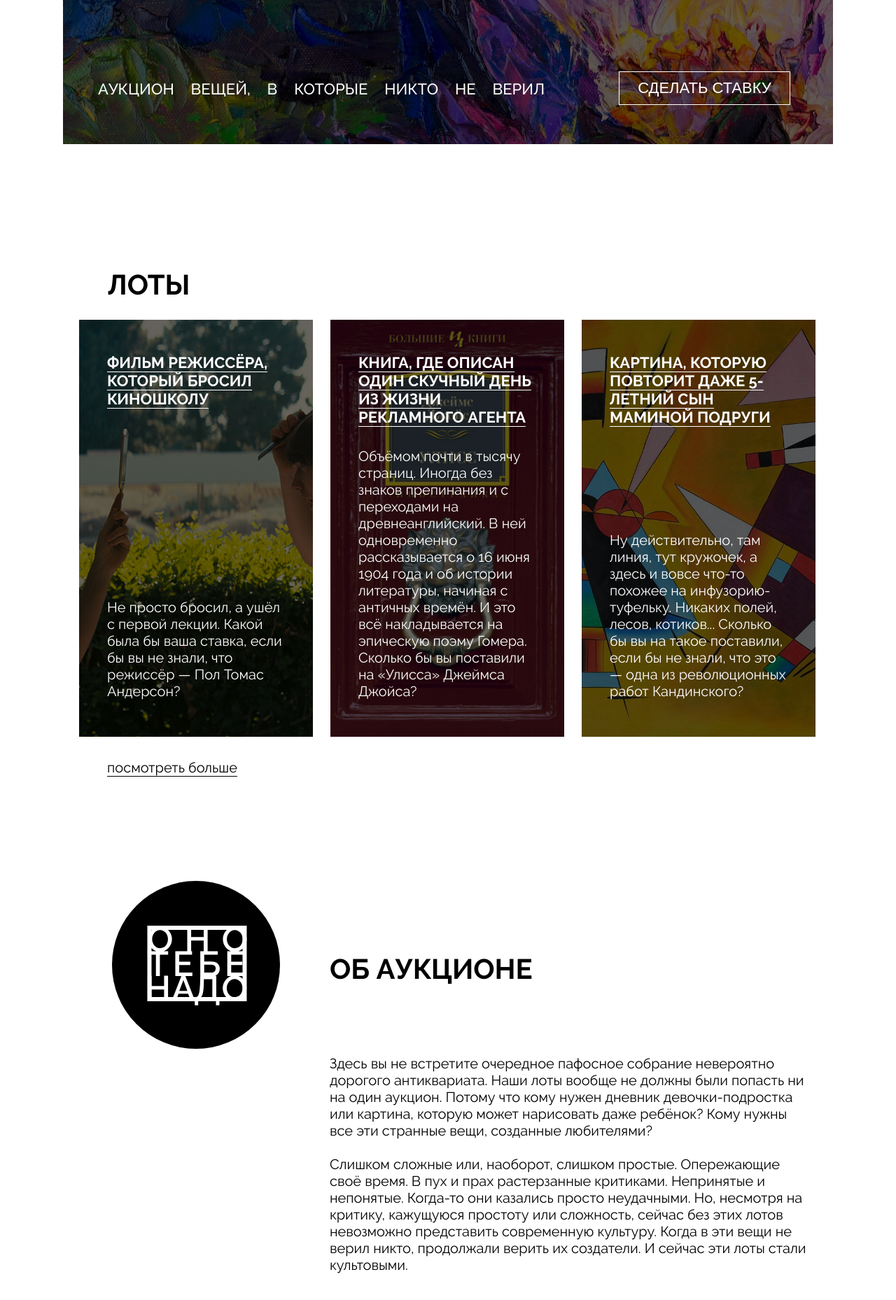
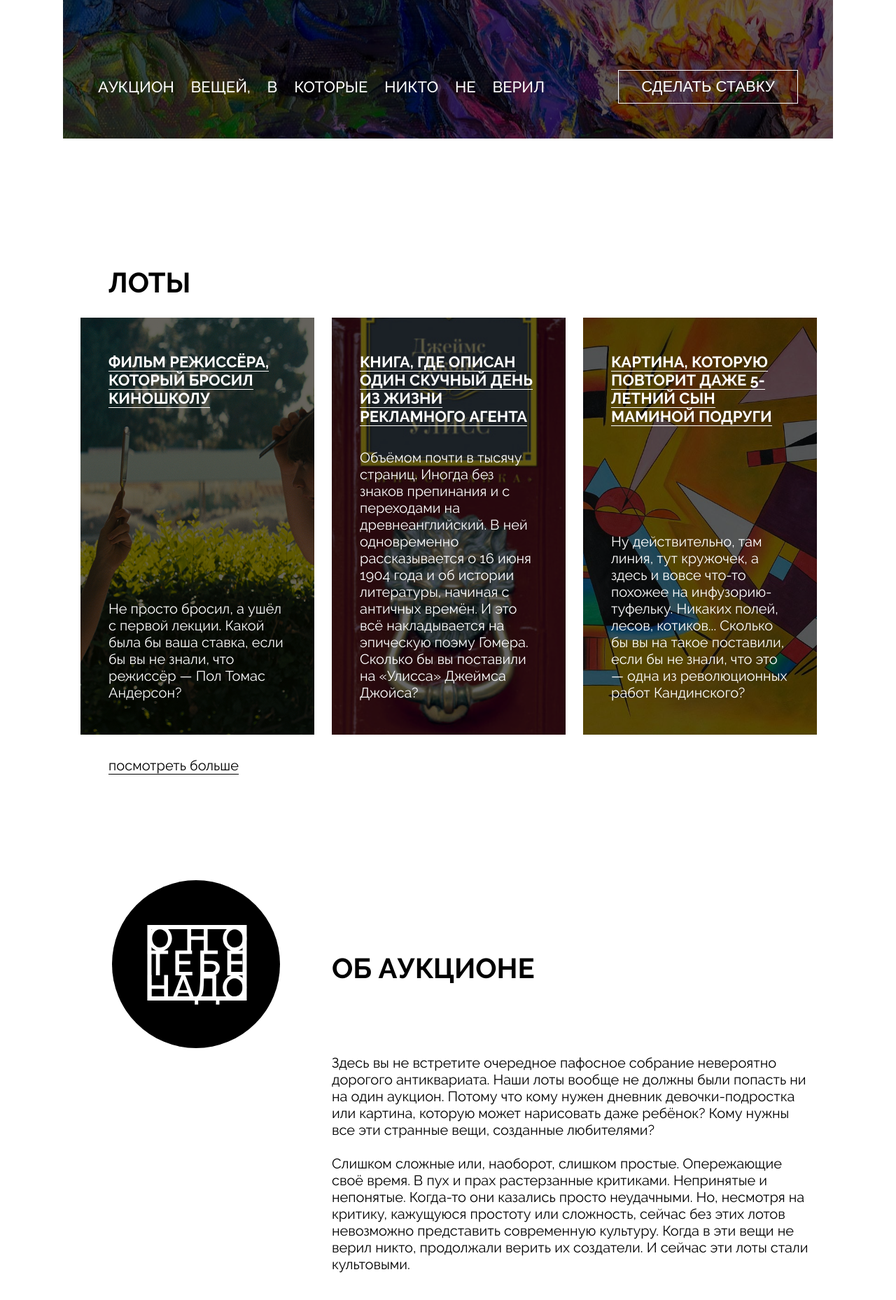
Before and after one commit to timtraider/ono-tebe-nado-fd, a plain HTML site: page index.html in a window 1280 px wide. Shown: the part 848-2706 px from the top of the page at 70% size. Drawn offline with Linux system fonts and the light colour scheme; files whose address does not match are found by name.

Commit message:
работа над ошибками

```diff
--- a/index.html
+++ b/index.html
@@ -1,32 +1,32 @@
 <!DOCTYPE html>
-<html lang="en">
+<html lang="ru">
+
 <head>
   <meta charset="UTF-8">
   <meta http-equiv="X-UA-Compatible" content="IE=edge">
   <meta name="viewport" content="width=device-width, initial-scale=1.0">
   <title>Оно тебе надо</title>
   <link rel="stylesheet" href="./fonts/fonts.css" />
+  <link rel="stylesheet" href="./styles/global.css" />
   <link rel="stylesheet" href="./styles/style.css" />
-  <link rel="stylesheet" href="./styles/global.css" />
 </head>
+
 <body>
   <header class="header">
     <nav class="header__menu">
       <ul class="header__links-list">
-      <li class="header__links-list-item_no-bullit">главная</li>
-      <li class="header__links-list-item">посмотреть лоты</li>
-      <li class="header__links-list-item">об аукционе</li>
+        <li class="header__links-list-item header__links-list-item_no-bullit"><a class="header__link link_active">главная</a></li>
+        <li class="header__links-list-item"><a href="#" class="header__link">посмотреть лоты</a></li>
+        <li class="header__links-list-item"><a href="#" class="header__link">об аукционе</a></li>
       </ul>
     </nav>
-  <div class="header__logo">
       <a class="header__link">
         <img class="header__logo-image" src="./images/logo.svg" alt="логотип">
       </a>
-  </div>
     <address class="address">
-        <a href="tel:+99995555555"><span class="header__address">+9 999 555 5555</span></a>
+      <a href="tel:+99995555555" class=""><span class="header__address">+9 999 555 5555</span></a>
       <a href="mailto:info@sobaka.ge"><span class="header__address">info@sobaka.ge</span></a>
-        <a href="#"><span class="header__location">наб. Принсенграхт 263-265, Амстердам</span></a>
+      <a href="#"><p class="header__location">наб. Принсенграхт 263-265, Амстердам</p></a>
     </address>
   </header>
   <main class="main">
@@ -44,27 +44,37 @@
       </div>
     </section>
     <section class="lots">
-      <h1 class="lots__heading">Лоты</h1>
+      <h2 class="lots__heading">Лоты</h2>
       <ul class="lots__card-list">
         <li class="card lots__card-list-item card_type_film">
           <div class="overlay"></div>
           <a class="card-link"><span class="card__title">Фильм режиссёра, который бросил киношколу</span></a>
-          <article class="card__text card-link">Не просто бросил, а ушёл с первой лекции. Какой была бы ваша ставка, если бы вы не знали,
+          <p class="card__text card-link">Не просто бросил, а ушёл с первой лекции. Какой была бы ваша ставка,
+            если бы вы не знали,
             что режиссёр — Пол Томас
-            Андерсон?</article>
+            Андерсон?
+          </p>
         </li>
         <li class="card lots__card-list-item card_type_book">
           <div class="overlay"></div>
-          <a class="card-link"><span class="card__title">Книга, где описан один скучный день из жизни рекламного агента</span></a>
-            <article class="card__text card-link">Объёмом почти в тысячу страниц. Иногда без знаков препинания и с переходами на древнеанглийский. В ней одновременно
-            рассказывается о 16 июня 1904 года и об истории литературы, начиная с античных времён. И это всё накладывается на
-            эпическую поэму Гомера. Сколько бы вы поставили на «Улисса» Джеймса Джойса?</article>
+          <a class="card-link"><span class="card__title">Книга, где описан один скучный день из жизни рекламного
+              агента</span></a>
+          <p class="card__text card-link">Объёмом почти в тысячу страниц. Иногда без знаков препинания и с
+            переходами на древнеанглийский. В ней одновременно
+            рассказывается о 16 июня 1904 года и об истории литературы, начиная с античных времён. И это всё
+            накладывается на
+            эпическую поэму Гомера. Сколько бы вы поставили на «Улисса» Джеймса Джойса?
+          </p>
         </li>
         <li class="card lots__card-list-item card_type_picture">
           <div class="overlay"></div>
-          <a class="card-link"><span class="card__title">Картина, которую повторит даже 5-летний сын маминой подруги</span></a>
-            <article class="card__text card-link">Ну действительно, там линия, тут кружочек, а здесь и вовсе что-то похожее на инфузорию-туфельку. Никаких полей, лесов,
-            котиков... Сколько бы вы на такое поставили, если бы не знали, что это — одна из революционных работ Кандинского?</article>
+          <a class="card-link"><span class="card__title">Картина, которую повторит даже 5-летний сын маминой
+              подруги</span></a>
+          <p class="card__text card-link">Ну действительно, там линия, тут кружочек, а здесь и вовсе что-то
+            похожее на инфузорию-туфельку. Никаких полей, лесов,
+            котиков... Сколько бы вы на такое поставили, если бы не знали, что это — одна из революционных работ
+            Кандинского?
+          </p>
         </li>
       </ul>
       <a class="text_decoration_none"><span class="lots__look-more-link">посмотреть больше</span></a>
@@ -72,16 +82,17 @@
     <section class="about">
       <div class="about__column">
         <div class="about__logo"><img class="about__logo-image" src="./images/logo-white.svg" alt="логотип"></div>
-        <div class="paragraf">
-          <h1 class="about__title">Об аукционе</h1>
-          <div class="about__text">Здесь вы не встретите очередное пафосное собрание невероятно дорогого антиквариата. Наши лоты вообще не должны были
-          попасть ни на один аукцион. Потому что кому нужен дневник девочки-подростка или картина, которую может нарисовать даже
-          ребёнок? Кому нужны все эти странные вещи, созданные любителями?</div>
-          <div class="about__text">Слишком сложные или, наоборот, слишком простые. Опережающие своё время. В пух и прах растерзанные критиками. Непринятые
-          и непонятые. Когда-то они казались просто неудачными. Но, несмотря
-          на критику, кажущуюся простоту или сложность, сейчас без этих лотов невозможно представить современную культуру. Когда в
-          эти вещи не верил никто, продолжали верить их создатели. И сейчас эти лоты стали культовыми.</div>
-        </div>
+        <article class="paragraf">
+          <h2 class="about__title">Об аукционе</h2>
+          <p class="about__text">Здесь вы не встретите очередное пафосное собрание невероятно дорогого антиквариата.
+            Наши лоты вообще не должны были
+            попасть ни на один аукцион. Потому что кому нужен дневник девочки-подростка или картина, которую может
+            нарисовать даже
+            ребёнок? Кому нужны все эти странные вещи, созданные любителями?
+          </p>
+          <p class="about__text">Слишком сложные или, наоборот, слишком простые. Опережающие своё время. В пух и прах растерзанные критиками. Непринятые и непонятые. Когда-то они казались просто неудачными. Но, несмотря на критику, кажущуюся простоту или сложность, сейчас без этих лотов невозможно представить современную культуру. Когда в эти вещи не верил никто, продолжали верить их создатели. И сейчас эти лоты стали культовыми.
+          </p>
+        </article>
       </div>
     </section>
   </main>
@@ -92,7 +103,7 @@
       <a href="#">наб. Принсенграхт 263-265, Амстердам</a>
     </address>
     <nav class="footer__menu">
-      <div class="footer__menu-list">
+      <ul class="footer__menu-list">
         <a class="footer__menu-link">
           <span class="footer__menu-list-item footer__menu-link_active">главная</span>
         </a>
@@ -102,9 +113,9 @@
         <a class="footer__menu-link">
           <span class="footer__menu-list-item">об аукционе</span>
         </a>
-      </div>
+      </ul>
     </nav>
-    <div class="footer__sotial-list">
+    <ul class="footer__sotial-list">
       <a class="footer__social-link">
         <span class="footer__social-list-item">
           <img class="footer__sotial-icon" src="./images/YouTube.svg" alt="YouTube">
@@ -120,7 +131,8 @@
           <img class="footer__sotial-icon" src="./images/Pinterest.svg" alt="Pinterest">
         </span>
       </a>
-    </div>
+    </ul>
   </footer>
 </body>
+
 </html>
--- a/styles/style.css
+++ b/styles/style.css
@@ -1,8 +1,9 @@
 .header {
+  box-sizing: border-box;
   display: grid;
   grid-template-columns: 1fr min-content 1fr;
   align-items: center;
-  padding: 92px 50px 96px 50px;
+  padding: 90px 50px 90px 50px;
 }
 
 .header__menu {
@@ -11,46 +12,38 @@
 
 .header__links-list {
   display: flex;
-  position: relative;
-  bottom: 5px;
   justify-content: space-between;
   width: 387px;
+  margin-bottom: 11px;
 }
 
 .header__links-list-item {
-  position: relative;
+  border-bottom: 1px solid #000;
   list-style: circle;
-}
-
-.header__links-list-item::after {
-  content: "";
-  position: absolute;
-  bottom: -1px;
-  left: 0;
-  width: 100%;
-  height: 1px;
-  background-color: #000;
 }
 
 .header__links-list-item_no-bullit {
   list-style: none;
+  text-decoration: none;
+  border: none;
 }
 
 .header__link {
+  color: #000;
+  text-decoration: none;
   display: block;
 }
 
 .address {
   width: 240px;
-  height: 98px;
-  position: relative;
+  padding-bottom: 12px;
+  line-height: normal;
   align-self: flex-end;
   display: flex;
   flex-direction: column;
   justify-self: flex-end;
   font-style: normal;
   font-size: 18px;
-  bottom: 5px;
   gap: 4px;
 
 }
@@ -67,7 +60,7 @@
 
 .cover {
   position: relative;
-  background-image: url("/images/lotus-flower.jpg");
+  background-image: url("../images/lotus-flower.jpg");
   min-height: 757px;
   background-position: center;
 }
@@ -78,13 +71,13 @@
   justify-items: center;
   justify-content: space-evenly;
   font-size: 100px;
-  height: 100%;
+  max-height: 385px;
+  padding: 165px 50px 207px 50px;
 }
 
 .overlay {
   position: absolute;
-  top: 0;
-  right: 0;
+  inset: 0;
   width: 100%;
   height: 100%;
   opacity: 1;
@@ -104,56 +97,55 @@
 }
 
 .aligned-text_left {
-  bottom: 158px;
-  left: 50px;
+  bottom: 0;
+  left: 0;
 }
 
 .aligned-text_center {
-  bottom: 23px;
-  left: 64px;
+  top: 135px;
+  left: 12px;
 }
 
 .aligned-text_right {
-  right: 23px;
-  top: 111px;
+  right: 72px;
+  top: 270px;
 }
 
 .cover__description {
   display: flex;
-  position: relative;
-  left: 50px;
+  flex-direction: row;
+  padding-left: 50px;
+  padding-top: 170px;
   text-transform: uppercase;
   z-index: 3;
   color: #fff;
-  bottom: 93px;
 }
 
 .cover__description-text {
+  display: flex;
+  place-self: center;
   word-spacing: 18.3px;
-  line-height: 28px;
   font-size: 22px;
   font-weight: 500;
 }
 
 .bet-button {
-  position: relative;
-  left: 106px;
-  bottom: 11px;
-  letter-spacing: 3%;
   background: none;
   border: 1px solid #fff;
   font-size: 22px;
+  margin-left: 105px;
   text-transform: uppercase;
   box-shadow: none;
-  padding: 10px 26px;
+  padding: 10px 32px;
   color: inherit;
   background-color: transparent;
   cursor: pointer;
 }
 
 .lots {
-  margin-top: 154px;
+  margin-top: 159px;
   margin-bottom: 78px;
+  padding: 0 0 0 25px;
 }
 
 .lots__heading {
@@ -162,7 +154,7 @@
   line-height: 100%;
   letter-spacing: 0%;
   text-transform: uppercase;
-  padding: 27px 30px 30px 64px;
+  padding: 27px 30px 30px 40px;
 }
 
 .lots__card-list {
@@ -180,11 +172,9 @@
 
 .card {
   box-sizing: border-box;
-  position: relative;
-  left: 23px;
   padding: 40px;
   width: 334px;
-  height: 596px;
+  min-height: 596px;
   background-position: center;
   background-size: cover;
 }
@@ -192,8 +182,6 @@
 .card__title {
   font-weight: 700;
   font-size: 22px;
-  position: relative;
-  top: 8px;
   color: #fff;
   border-bottom: 1px solid #fff;
   text-transform: uppercase;
@@ -201,7 +189,7 @@
 }
 
 .card-link {
-  position: relative;
+  padding-top: 10px;
   height: 100%;
   z-index: 3;
 }
@@ -211,8 +199,9 @@
   font-weight: 400;
   font-size: 20px;
   height: 100%;
+  line-height: 1.2;
   align-content: flex-end;
-  padding-bottom: 13px;
+  padding-bottom: 8px;
 }
 
 .card_type_film {
@@ -221,6 +210,9 @@
 
 .card_type_book {
   background-image: url("/images/photo-card-2.png");
+  background-size: 170%;
+  background-position: center;
+  background-repeat: no-repeat;
 }
 
 .card_type_picture {
@@ -228,8 +220,6 @@
 }
 
 .lots__look-more-link {
-  position: relative;
-  left: 23px;
   display: inline-block;
   margin: 32px 40px;
   color: #000;
@@ -244,7 +234,6 @@
 
 .about {
   box-sizing: border-box;
-   height: 595px;
 }
 
 .about__column {
@@ -258,34 +247,34 @@
 }
 
 .about__logo-image {
-  position: relative;;
-  left: 70px;
-  bottom: 134px;
+  padding-left: 70px;
+  padding-bottom: 277px;
 }
 
 .about__title {
   font-weight: 700;
   font-size: 40px;
   text-transform: uppercase;
-  margin-bottom: 76px;
+  margin-bottom: 75px;
 }
 
 .paragraf {
   display: flex;
   flex-direction: column;
-  width: 690px;
-  height: 449px;
-  padding-top: 141px;
-  padding-left: 47px;
+  justify-self: start;
+  max-width: 690px;
+  padding-top: 143px;
+  padding-left: 50px;
+  padding-right: 25px;
+  line-height: 1.2;
   gap: 24px;
 
 }
 
 .about__text {
-  font-family: 'Raleway';
   font-weight: 400;
   font-size: 20px;
-  line-height: 24px;
+  line-height: 1.2;
 }
 
 .footer {
@@ -293,7 +282,7 @@
   grid-template-columns: 1fr min-content 1fr;
   align-items: start;
   justify-items: end;
-  padding: 187px 0 82px 50px;
+  padding: 181px 0 82px 50px;
 }
 
 .footer .address {
```
Lines whose indentation alone changed are shown as unchanged.
